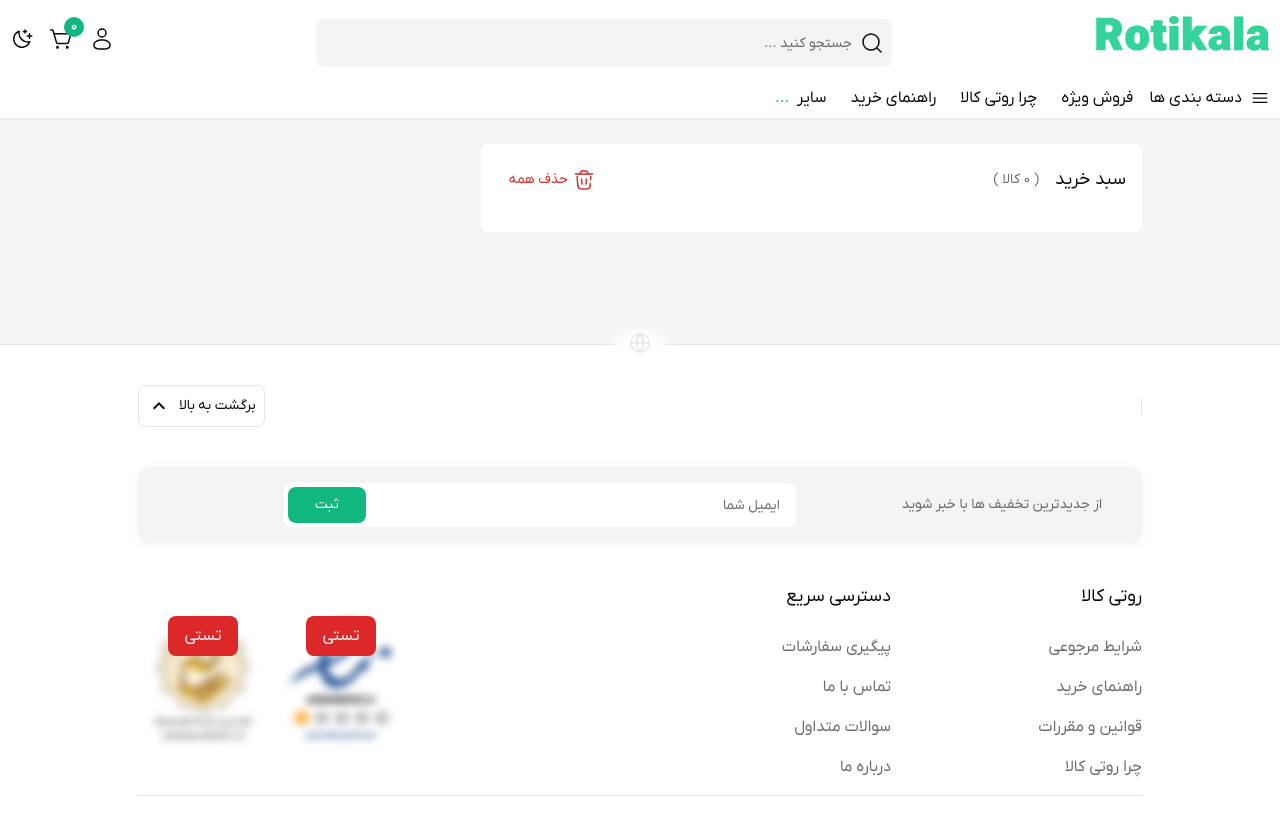
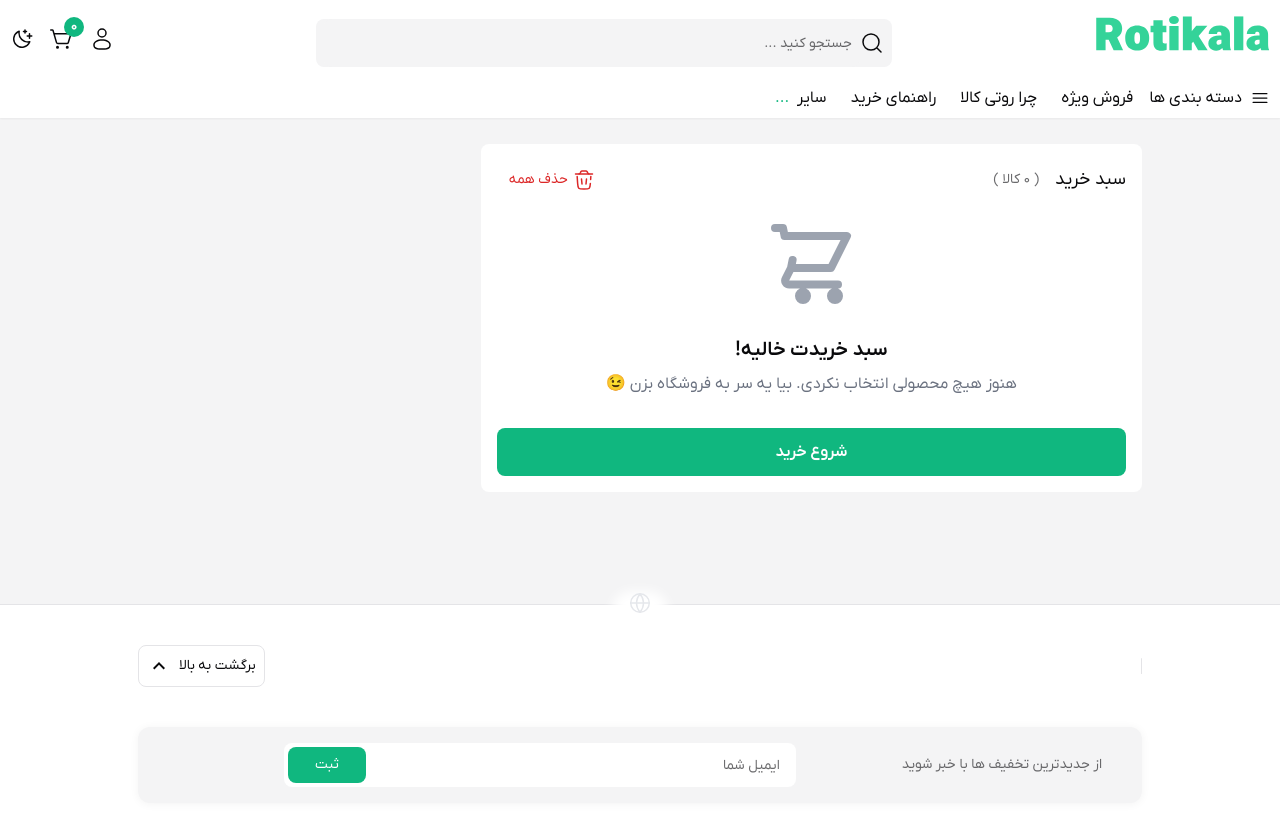
Before and after one commit to Anes-py/django-ecommerce, a Django app: page /cart/ in a window 1280 px wide. Shown: the top 827 px of the page. Before the commit the page ends 796 px from the top, so only its background shows below. Run offline with Django 5.2, Linux system fonts and the light colour scheme; the visitor is signed in with stand-in values (Sample User, id 1); data comes from the database, SQL or seed files in the repository; data that the repository does not hold is empty; parts of the project's set-up code (start-up, migrations or seed data) failed here and were passed over.

Commit message:
add a empty part of cart items forloop

```diff
--- a/cart/templates/cart/cart_detail.html
+++ b/cart/templates/cart/cart_detail.html
@@ -98,6 +98,32 @@
                 </div>
               </div>
             </li>
+            {% empty %}
+            <div class="flex flex-col items-center justify-center py-16 text-center">
+    <!-- آیکون خالی بودن -->
+    <svg xmlns="http://www.w3.org/2000/svg"
+         class="w-24 h-24 text-gray-400 mb-6"
+         fill="none" viewBox="0 0 24 24" stroke="currentColor">
+      <path stroke-linecap="round" stroke-linejoin="round" stroke-width="2"
+            d="M3 3h2l.4 2M7 13h10l4-8H5.4M7 13l-1.35 2.7a1 1 0
+            00.9 1.45h12.2M7 13l.4-2M10 21a1 1 0 100-2 1 1 0 000
+            2zm8 0a1 1 0 100-2 1 1 0 000 2z" />
+    </svg>
+
+    <!-- متن -->
+    <h2 class="text-xl font-semibold text-gray-700 dark:text-gray-200 mb-2">
+      سبد خریدت خالیه!
+    </h2>
+    <p class="text-gray-500 dark:text-gray-400 mb-6">
+      هنوز هیچ محصولی انتخاب نکردی. بیا یه سر به فروشگاه بزن 😉
+    </p>
+
+    <!-- دکمه -->
+    <a href="{% url 'product-list' %}"
+       class="w-full py-3 mt-2 bg-primary text-white rounded-lg font-semibold hover:bg-primary/80 transition-all">
+      شروع خرید
+    </a>
+  </div>
             {% endfor %}
           </ul>
         </div>
```
